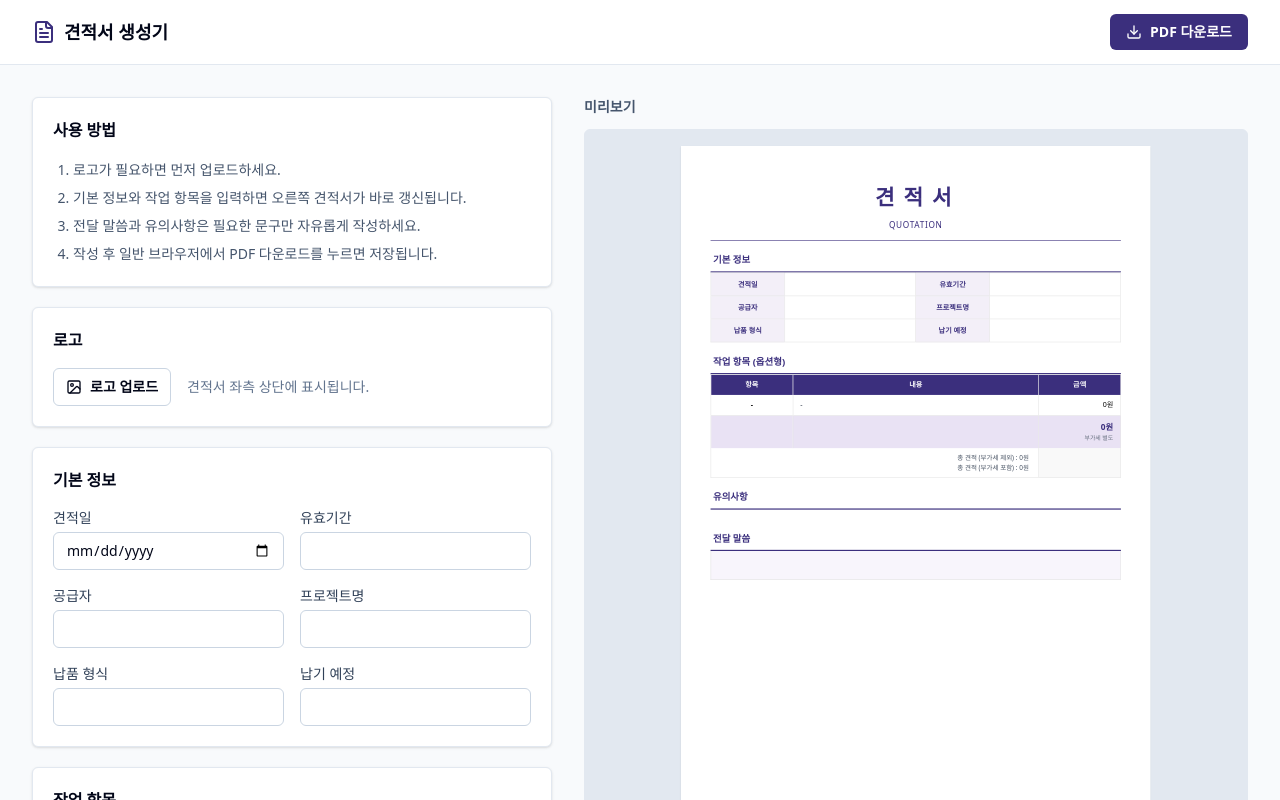
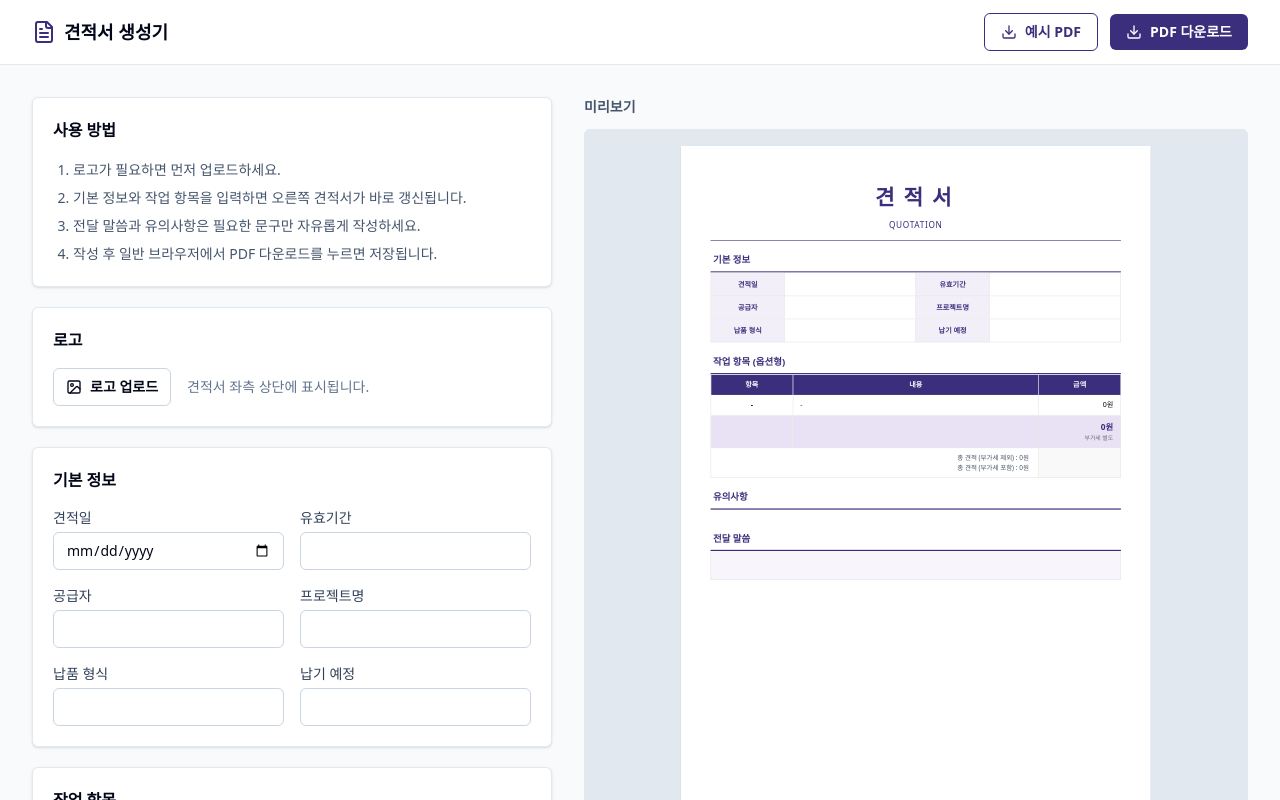
Before and after one commit to blingkkami/blingkkami-quote-generator, a React (Vite) app: page / in a window 1280 px wide. Shown: the top 800 px of the page. Built offline with nearby package versions, Linux system fonts and the light colour scheme; a web font is replaced by a local one.

Commit message:
Add example quote PDF download

```diff
--- a/src/App.tsx
+++ b/src/App.tsx
@@ -281,6 +281,15 @@ export default function App() {
             <h1 className="text-lg font-bold">견적서 생성기</h1>
             <span className="sr-only">version {appVersion}</span>
           </div>
+          <div className="flex items-center gap-3">
+            <a
+              href="./quote-example.pdf"
+              download="견적서_BT_예시.pdf"
+              className="inline-flex items-center gap-2 rounded-md border border-[#3b2f7d] bg-white px-4 py-2 text-sm font-semibold text-[#3b2f7d] transition hover:bg-[#f3eff8]"
+            >
+              <Download className="h-4 w-4" />
+              예시 PDF
+            </a>
             <button
               type="button"
               onClick={downloadPdf}
@@ -290,6 +299,7 @@ export default function App() {
               <Download className="h-4 w-4" />
               {isGenerating ? 'PDF 생성 중' : 'PDF 다운로드'}
             </button>
+          </div>
         </div>
       </header>
 
```
Also changed, not shown: 2 other files (tests, documents, lock files or other folders). Lines whose indentation alone changed are shown as unchanged.
